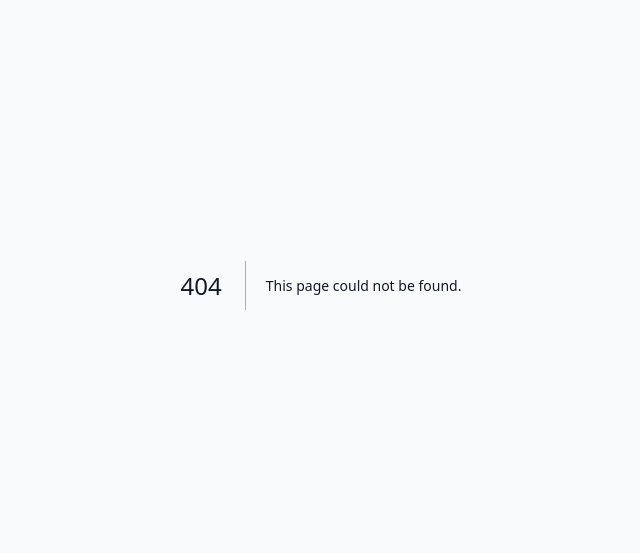
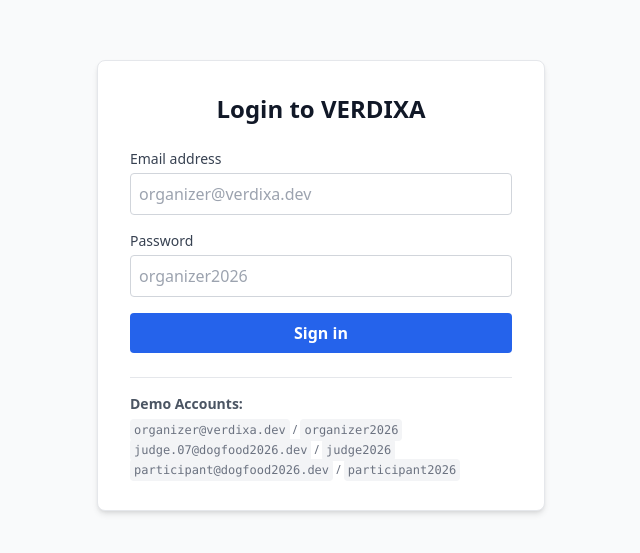
Before and after one commit to BhvyaVaish/Verdixa, a Next.js app: page /login in a window 1280 px wide. Before the commit this address had no page. Shown: the part 115-668 px from the top of the page, without its empty margins (319-959 px from the left). Built offline with nearby package versions, Linux system fonts and the light colour scheme.

Commit message:
feat(ui): add browser login page for manual UI testing

```diff
--- /dev/null
+++ b/src/app/login/page.tsx
@@ -0,0 +1,91 @@
+"use client";
+
+import { useState } from "react";
+
+export default function LoginPage() {
+  const [email, setEmail] = useState("");
+  const [password, setPassword] = useState("");
+  const [error, setError] = useState("");
+  const [loading, setLoading] = useState(false);
+
+  const handleLogin = async (e: React.FormEvent) => {
+    e.preventDefault();
+    setLoading(true);
+    setError("");
+
+    try {
+      const res = await fetch("/api/v1/auth/login", {
+        method: "POST",
+        headers: { "Content-Type": "application/json" },
+        body: JSON.stringify({ email, password }),
+      });
+
+      if (!res.ok) {
+        const data = await res.json();
+        throw new Error(data.error || "Login failed");
+      }
+
+      // Automatically redirect to the organizer dashboard on success
+      window.location.href = "/organizer/dashboard";
+    } catch (err: any) {
+      setError(err.message);
+    } finally {
+      setLoading(false);
+    }
+  };
+
+  return (
+    <main className="flex min-h-screen flex-col items-center justify-center bg-gray-50 p-6">
+      <div className="w-full max-w-md bg-white p-8 rounded-lg shadow-md border border-gray-200">
+        <h1 className="text-2xl font-bold text-gray-900 mb-6 text-center">Login to VERDIXA</h1>
+
+        {error && (
+          <div className="bg-red-50 text-red-600 p-3 rounded mb-4 text-sm border border-red-200">
+            {error}
+          </div>
+        )}
+
+        <form onSubmit={handleLogin} className="space-y-4">
+          <div>
+            <label className="block text-sm font-medium text-gray-700 mb-1">Email address</label>
+            <input
+              type="email"
+              required
+              className="w-full border border-gray-300 rounded p-2 text-gray-900 focus:ring-blue-500 focus:border-blue-500"
+              value={email}
+              onChange={(e) => setEmail(e.target.value)}
+              placeholder="organizer@verdixa.dev"
+            />
+          </div>
+          <div>
+            <label className="block text-sm font-medium text-gray-700 mb-1">Password</label>
+            <input
+              type="password"
+              required
+              className="w-full border border-gray-300 rounded p-2 text-gray-900 focus:ring-blue-500 focus:border-blue-500"
+              value={password}
+              onChange={(e) => setPassword(e.target.value)}
+              placeholder="organizer2026"
+            />
+          </div>
+          <button
+            type="submit"
+            disabled={loading}
+            className="w-full bg-blue-600 text-white font-semibold py-2 rounded hover:bg-blue-700 disabled:opacity-50"
+          >
+            {loading ? "Logging in..." : "Sign in"}
+          </button>
+        </form>
+
+        <div className="mt-6 border-t pt-4">
+          <p className="text-sm text-gray-600 mb-2 font-semibold">Demo Accounts:</p>
+          <ul className="text-xs text-gray-500 space-y-1">
+            <li><span className="font-mono bg-gray-100 p-1 rounded">organizer@verdixa.dev</span> / <span className="font-mono bg-gray-100 p-1 rounded">organizer2026</span></li>
+            <li><span className="font-mono bg-gray-100 p-1 rounded">judge.07@dogfood2026.dev</span> / <span className="font-mono bg-gray-100 p-1 rounded">judge2026</span></li>
+            <li><span className="font-mono bg-gray-100 p-1 rounded">participant@dogfood2026.dev</span> / <span className="font-mono bg-gray-100 p-1 rounded">participant2026</span></li>
+          </ul>
+        </div>
+      </div>
+    </main>
+  );
+}
--- a/src/app/page.tsx
+++ b/src/app/page.tsx
@@ -14,6 +14,13 @@ export default function HomePage() {
         </div>
 
         <div className="grid grid-cols-1 gap-4 sm:grid-cols-2 mt-10">
+          <Link
+            href="/login"
+            className="rounded-lg bg-gray-900 px-6 py-4 text-base font-semibold text-white shadow-sm hover:bg-gray-800 transition-colors sm:col-span-2"
+          >
+            Login to Verdixa
+            <p className="text-sm font-normal text-gray-400 mt-1">Access judge and organizer tools</p>
+          </Link>
           <Link
             href="/gallery"
             className="rounded-lg bg-blue-600 px-6 py-4 text-base font-semibold text-white shadow-sm hover:bg-blue-500 focus-visible:outline focus-visible:outline-2 focus-visible:outline-offset-2 focus-visible:outline-blue-600 transition-colors"
```
